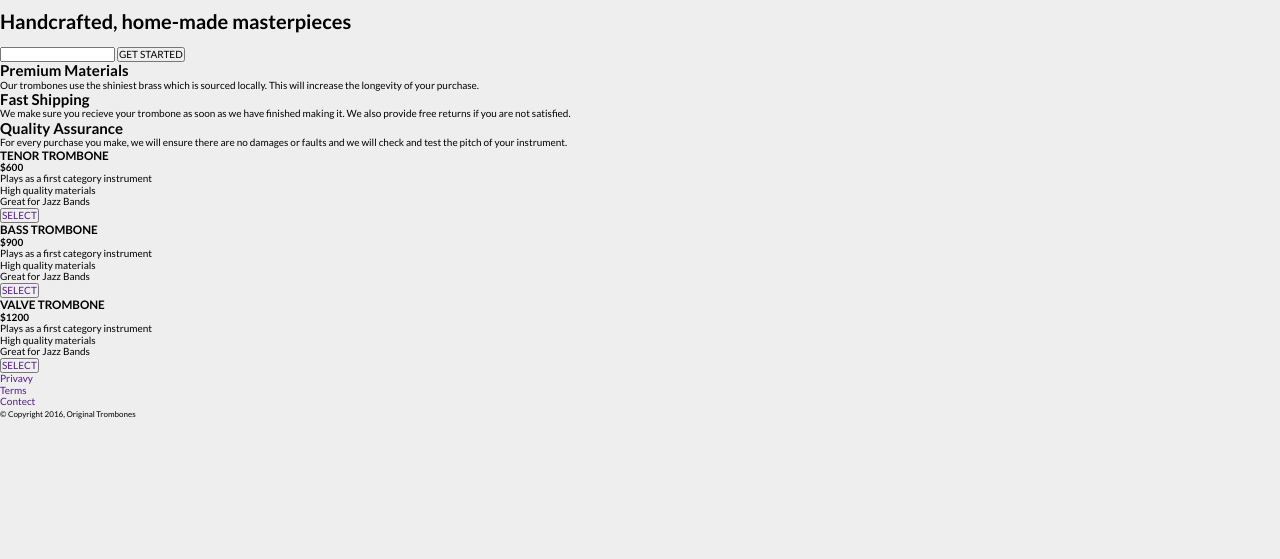
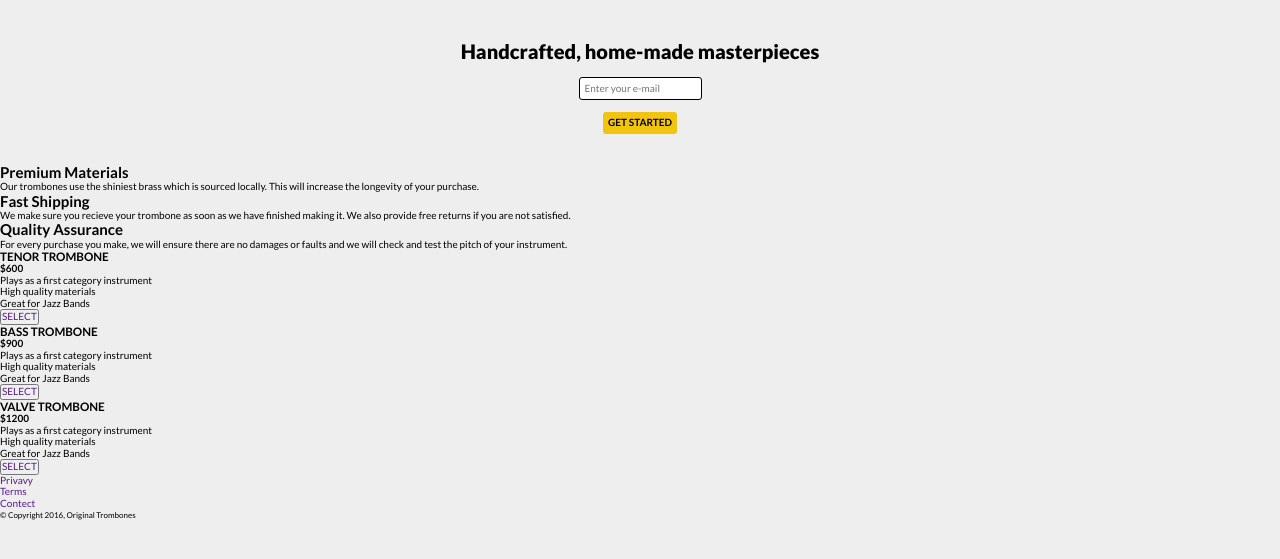
Before and after one commit to darubiomunoz/portfolio-05-productlandingpage, a website: page index.html in a window 1280 px wide. Shown: the part 51-610 px from the top of the page. Drawn offline with nearby package versions, Linux system fonts and the light colour scheme; files whose address does not match are found by name.

Commit message:
Contact section styles

```diff
--- a/index.html
+++ b/index.html
@@ -31,11 +31,11 @@
                 </ul>
             </nav>
         </header>
-        <section>
-            <h1>Handcrafted, home-made masterpieces</h1>
-            <form action="">
-                <input type="email">
-                <button type="submit">GET STARTED</button>
+        <section class="contact">
+            <h1 class="title--contact">Handcrafted, home-made masterpieces</h1>
+            <form class="contact__form" action="">
+                <input class="contact__email" type="email" placeholder="Enter your e-mail">
+                <button class="button--contact" type="submit">GET STARTED</button>
             </form>
         </section>
         <main>
--- /dev/null
+++ b/src/css/components/_buttons.scss
@@ -0,0 +1,7 @@
+.button--contact {
+    padding: $padding-small;
+    border: none;
+    border-radius: $border-radius;
+    background-color: $color2;
+    font-weight: $font-weight-bold
+}
--- /dev/null
+++ b/src/css/components/_contacts.scss
@@ -0,0 +1,22 @@
+.contact {
+    padding: 3rem 0;
+    display: flex;
+    flex-direction: column;
+    align-items: center;
+    justify-content: center;
+    text-align: center;
+
+    &__form {
+        display: flex;
+        flex-direction: column;
+        align-items: center;
+        justify-content: center;
+    }
+
+    &__email {
+        margin-bottom: 1.2rem;
+        padding: $padding-small;
+        border: $border-style;
+        border-radius: $border-radius;
+    }
+}
--- /dev/null
+++ b/src/css/components/_titles.scss
@@ -0,0 +1,3 @@
+.title--contact {
+    font-weight: $font-weight-x-bold;
+}
--- a/src/css/index.scss
+++ b/src/css/index.scss
@@ -4,3 +4,6 @@
 @import "./components/icons.scss";
 @import "./components/logos.scss";
 @import "./components/navmenus.scss";
+@import "./components/contacts.scss";
+@import "./components/titles.scss";
+@import "./components/buttons.scss";
--- a/src/css/lib/_variables.scss
+++ b/src/css/lib/_variables.scss
@@ -1,5 +1,15 @@
 $font-primary: 'Lato', sans-serif;
+$font-weight-light: 200;
+$font-weight-normal: 400;
+$font-weight-bold: 700;
+$font-weight-x-bold: 900;
 
 $color1: #EEE;
+$color2: #F1C40F;
 $color-dark: #000;
 $color-clair: #FFF;
+
+$border-style: .1rem solid $color-dark;
+$border-radius: .3rem;
+
+$padding-small: .5rem;
```
Also changed, not shown: src/css/index.css, 1 other file.
